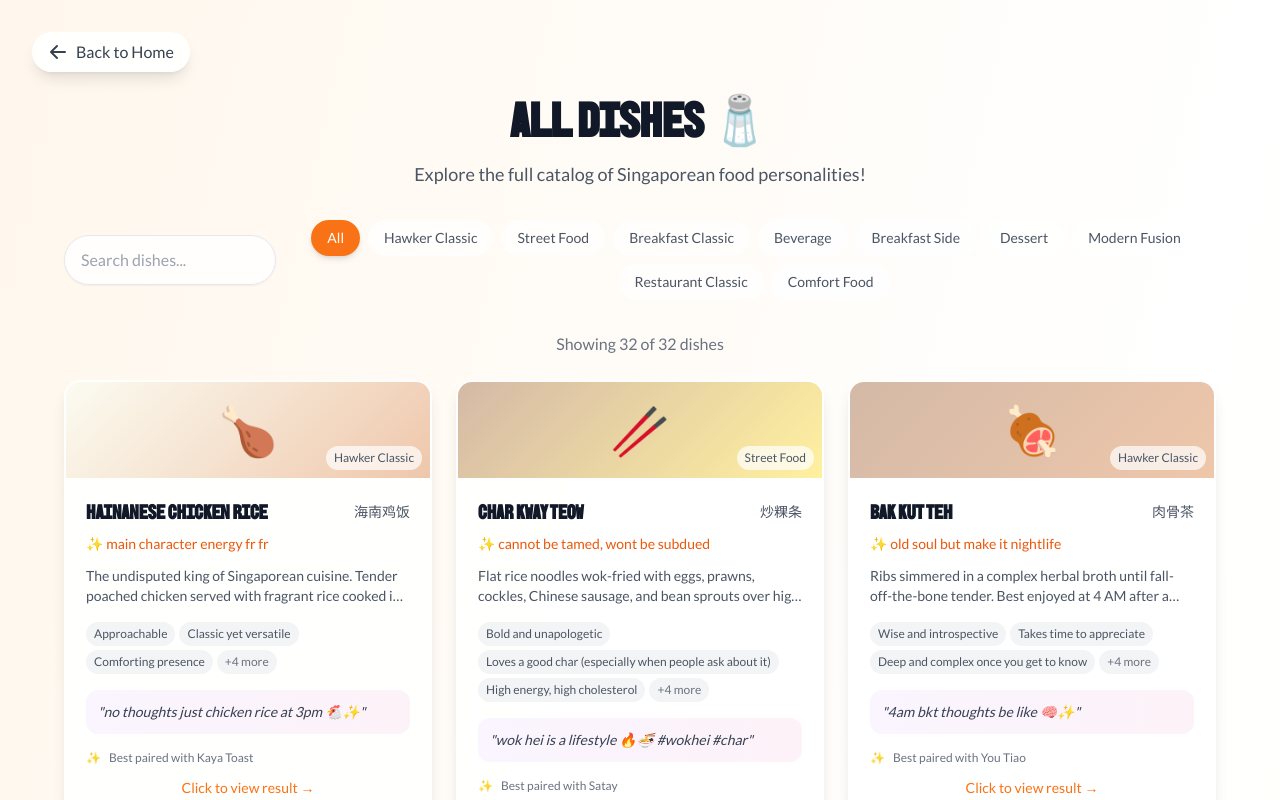
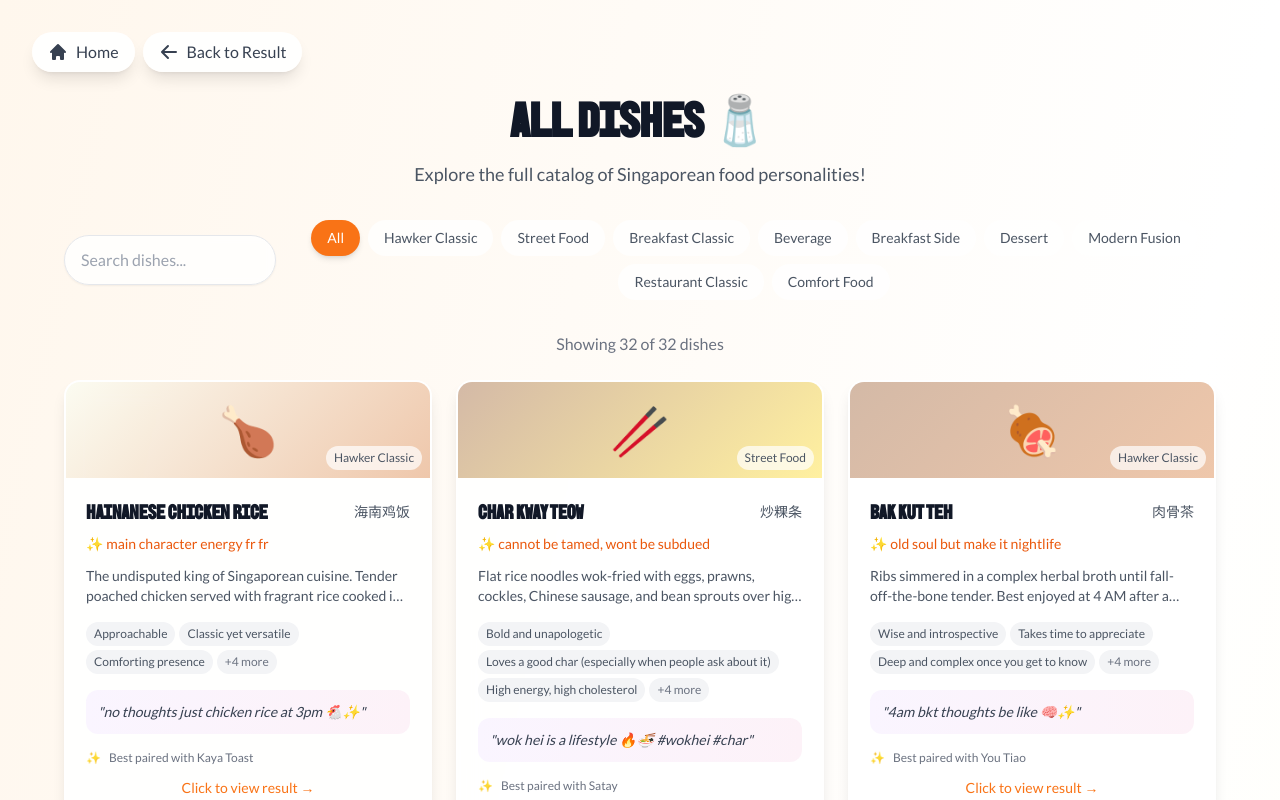
Before and after one commit to Caephler/sg-food-personality, a Next.js app: page /dishes in a window 1280 px wide. Shown: the top 800 px of the page. Built offline with nearby package versions, Linux system fonts and the light colour scheme; a web font is replaced by a local one.

Commit message:
feat: add links

```diff
--- a/src/app/dishes/page.tsx
+++ b/src/app/dishes/page.tsx
@@ -39,9 +39,9 @@ function DishesContent() {
 
   return (
     <main className="min-h-screen p-4 md:p-8 bg-gradient-to-br from-orange-50 via-white to-yellow-50">
-      {/* Sticky Back Button - Prominent on Mobile */}
+      {/* Sticky Navigation Buttons */}
       <motion.div
-        className="sticky top-4 z-10 mb-6"
+        className="sticky top-4 z-10 mb-6 flex gap-2"
         initial={{ opacity: 0, x: -20 }}
         animate={{ opacity: 1, x: 0 }}
       >
@@ -50,9 +50,18 @@ function DishesContent() {
           className="inline-flex items-center gap-2 px-4 py-2 bg-white/90 backdrop-blur-sm shadow-lg rounded-full text-gray-700 font-medium hover:bg-orange-100 hover:text-orange-600 transition-colors text-sm md:text-base"
         >
           <svg xmlns="http://www.w3.org/2000/svg" className="h-5 w-5" viewBox="0 0 20 20" fill="currentColor">
+            <path d="M10.707 2.293a1 1 0 00-1.414 0l-7 7a1 1 0 001.414 1.414L4 10.414V17a1 1 0 001 1h2a1 1 0 001-1v-2a1 1 0 011-1h2a1 1 0 011 1v2a1 1 0 001 1h2a1 1 0 001-1v-6.586l.293.293a1 1 0 001.414-1.414l-7-7z" />
+          </svg>
+          <span>Home</span>
+        </Link>
+        <Link
+          href="/result"
+          className="inline-flex items-center gap-2 px-4 py-2 bg-white/90 backdrop-blur-sm shadow-lg rounded-full text-gray-700 font-medium hover:bg-orange-100 hover:text-orange-600 transition-colors text-sm md:text-base"
+        >
+          <svg xmlns="http://www.w3.org/2000/svg" className="h-5 w-5" viewBox="0 0 20 20" fill="currentColor">
             <path fillRule="evenodd" d="M9.707 16.707a1 1 0 01-1.414 0l-6-6a1 1 0 010-1.414l6-6a1 1 0 011.414 1.414L5.414 9H17a1 1 0 110 2H5.414l4.293 4.293a1 1 0 010 1.414z" clipRule="evenodd" />
           </svg>
-          <span className="hidden sm:inline">Back to Home</span>
+          <span className="hidden sm:inline">Back to Result</span>
           <span className="sm:hidden">Back</span>
         </Link>
       </motion.div>
--- a/src/app/result/page.tsx
+++ b/src/app/result/page.tsx
@@ -245,6 +245,24 @@ function ResultContent() {
       `}</style>
 
       <div className="max-w-2xl mx-auto relative z-10">
+        {/* Sticky Back Button */}
+        <motion.div
+          className="sticky top-4 z-10 mb-6"
+          initial={{ opacity: 0, x: -20 }}
+          animate={{ opacity: 1, x: 0 }}
+        >
+          <Link
+            href="/"
+            className="inline-flex items-center gap-2 px-4 py-2 bg-white/90 backdrop-blur-sm shadow-lg rounded-full text-gray-700 font-medium hover:bg-orange-100 hover:text-orange-600 transition-colors text-sm md:text-base"
+          >
+            <svg xmlns="http://www.w3.org/2000/svg" className="h-5 w-5" viewBox="0 0 20 20" fill="currentColor">
+              <path fillRule="evenodd" d="M9.707 16.707a1 1 0 01-1.414 0l-6-6a1 1 0 010-1.414l6-6a1 1 0 011.414 1.414L5.414 9H17a1 1 0 110 2H5.414l4.293 4.293a1 1 0 010 1.414z" clipRule="evenodd" />
+            </svg>
+            <span className="hidden sm:inline">Back to Home</span>
+            <span className="sm:hidden">Back</span>
+          </Link>
+        </motion.div>
+
         {/* Header */}
         <motion.div
           className="text-center mb-8"
```
